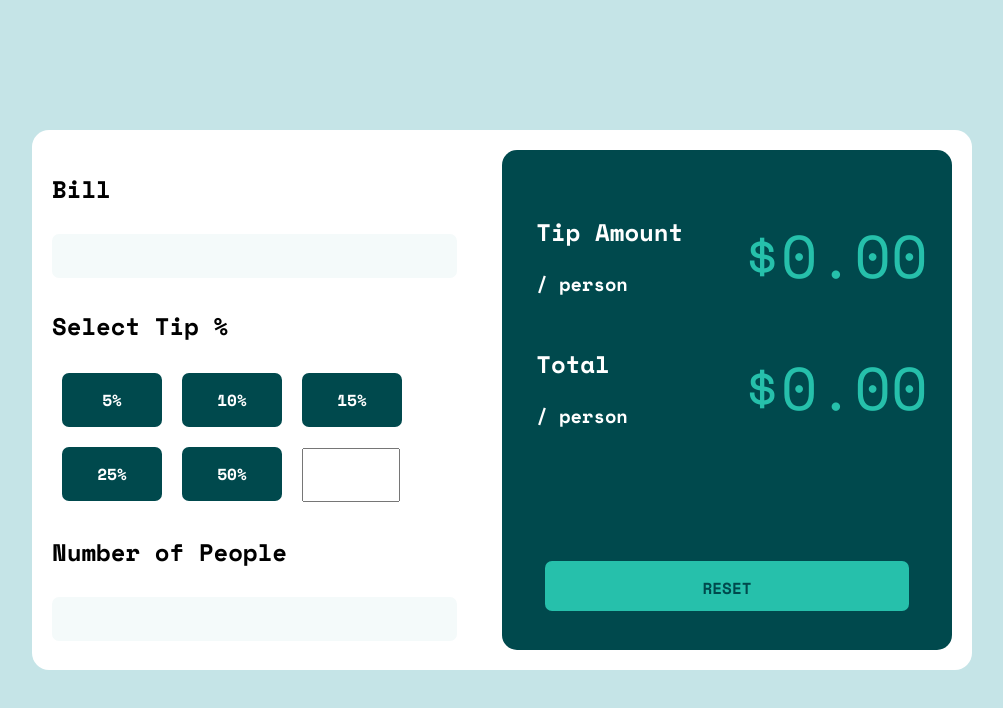
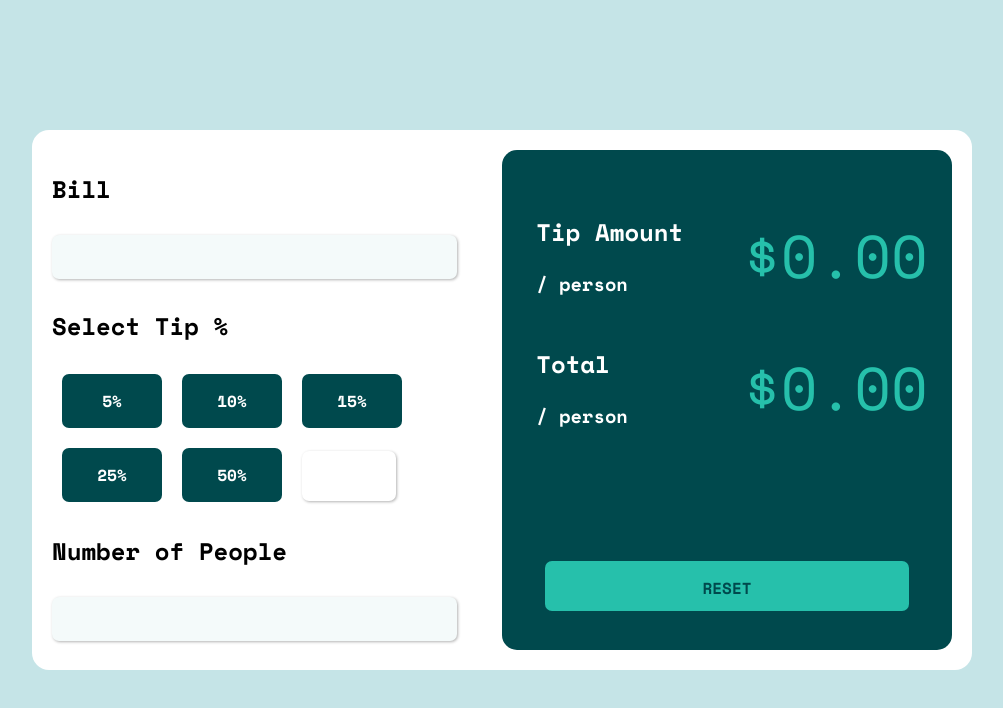
Before and after one commit to HigorAnjos/TipCalculatorApp, a React (Create React App) app: page / in a window 1280 px wide. Shown: the top 708 px of the page, without its empty margins (138-1141 px from the left). Built offline with nearby package versions, Linux system fonts and the light colour scheme.

Commit message:
iput css select tip

```diff
--- a/src/components/input/input.css
+++ b/src/components/input/input.css
@@ -17,10 +17,16 @@
   background-color: hsl(189, 41%, 97%);
   border: none;
   border-radius: 7px;
+  box-shadow: 1px 1px 3px 0px rgba(0, 0, 0, 0.3);
+}
+
+#button-grid input {
+  border: none;
+  border-radius: 7px;
+  box-shadow: 1px 1px 3px 0px rgba(0, 0, 0, 0.3);
 }
 
 #select-tip button {
-
   background-color: hsl(183, 100%, 15%);
   border-radius: 7px;
 
@@ -34,7 +40,6 @@
   display: inline-block;
   font-size: 16px;
   font-weight: bold;
-
 }
 
 #select-tip button:hover {
@@ -47,5 +52,4 @@
   width: 30px;
   padding: 15px 32px;
   margin: 10px;
-
 }
```
